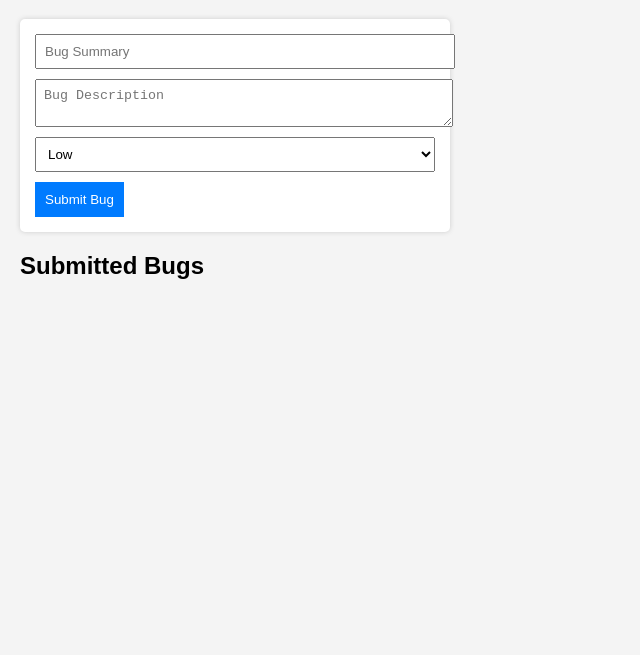
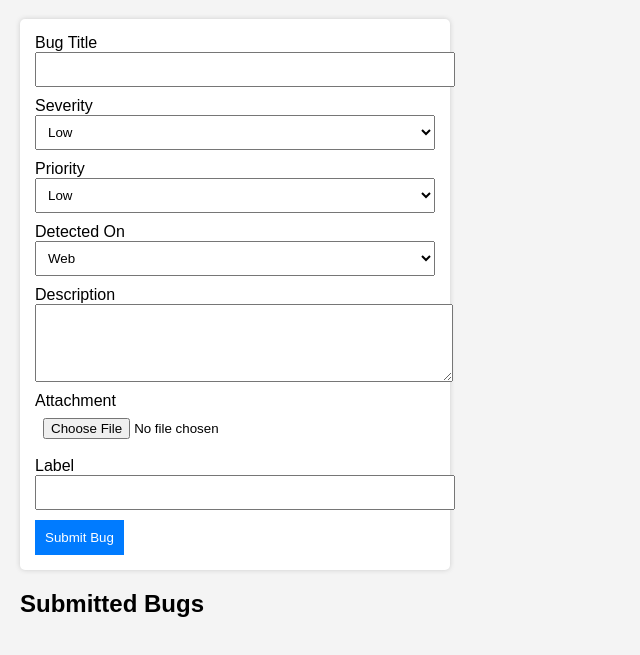
Before and after one commit to romaneseicristian/bug-tracker, a plain HTML site: page index.html in a window 1280 px wide. Shown: the part 61-716 px from the top of the page, without its empty margins (0-640 px from the left). Drawn offline with Linux system fonts and the light colour scheme.

Commit message:
Update index.html

```diff
--- a/index.html
+++ b/index.html
@@ -2,19 +2,47 @@
 <html lang="en">
 <head>
   <meta charset="UTF-8">
-  <title>Tiny Bug Tracker</title>
+  <title>Bug Tracker</title>
   <link rel="stylesheet" href="style.css">
 </head>
 <body>
   <h1>Bug Submission</h1>
-  <form id="bugForm">
-    <input type="text" id="title" placeholder="Bug Summary" required>
-    <textarea id="description" placeholder="Bug Description" required></textarea>
+  <form id="bugForm" enctype="multipart/form-data">
+    <label for="title">Bug Title</label>
+    <input type="text" id="title" required>
+
+    <label for="severity">Severity</label>
     <select id="severity">
       <option value="Low">Low</option>
       <option value="Medium">Medium</option>
       <option value="High">High</option>
+      <option value="Critical">Critical</option>
     </select>
+
+    <label for="priority">Priority</label>
+    <select id="priority">
+      <option value="Low">Low</option>
+      <option value="Medium">Medium</option>
+      <option value="High">High</option>
+      <option value="Urgent">Urgent</option>
+    </select>
+
+    <label for="environment">Detected On</label>
+    <select id="environment">
+      <option value="Web">Web</option>
+      <option value="iOS">iOS</option>
+      <option value="Android">Android</option>
+    </select>
+
+    <label for="description">Description</label>
+    <textarea id="description" rows="4" required></textarea>
+
+    <label for="attachment">Attachment</label>
+    <input type="file" id="attachment" accept="image/*">
+
+    <label for="label">Label</label>
+    <input type="text" id="label">
+
     <button type="submit">Submit Bug</button>
   </form>
 
```
